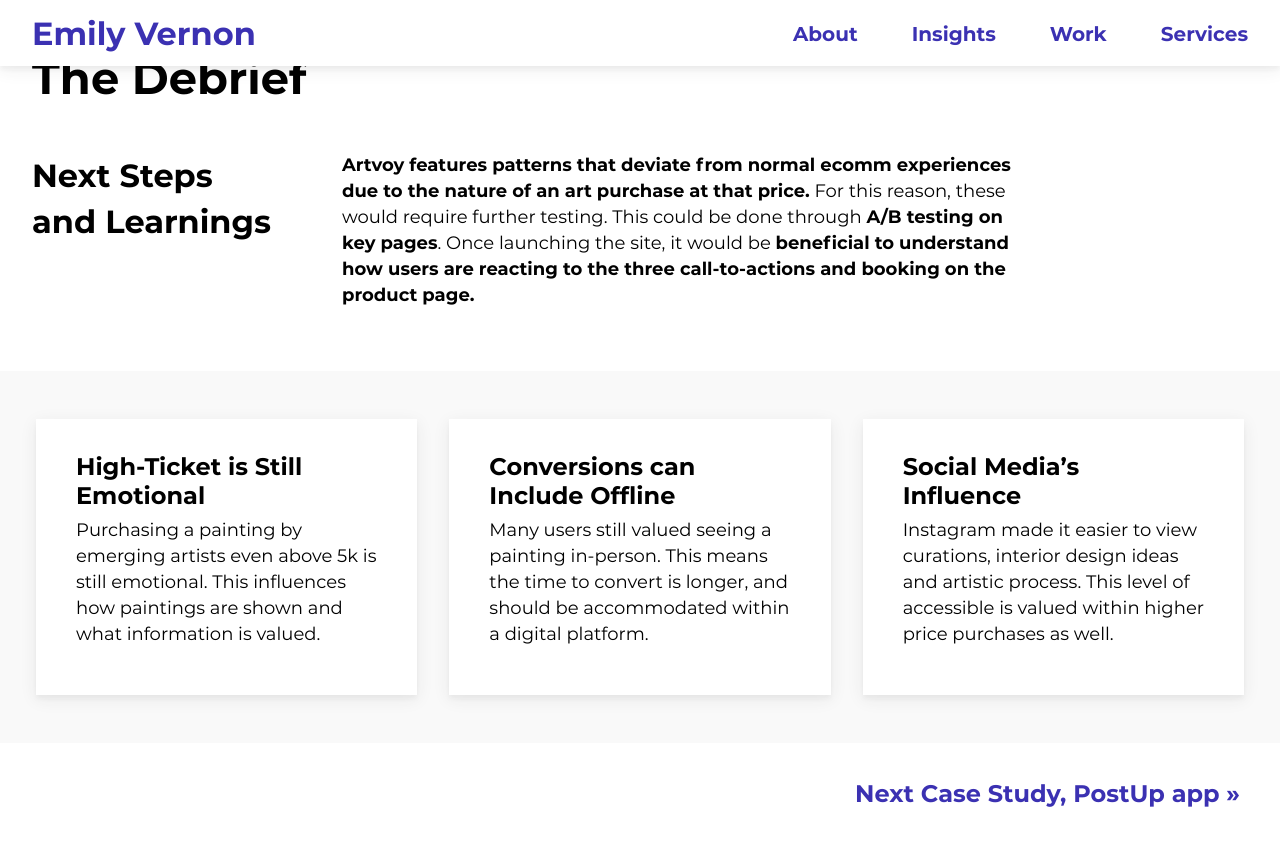
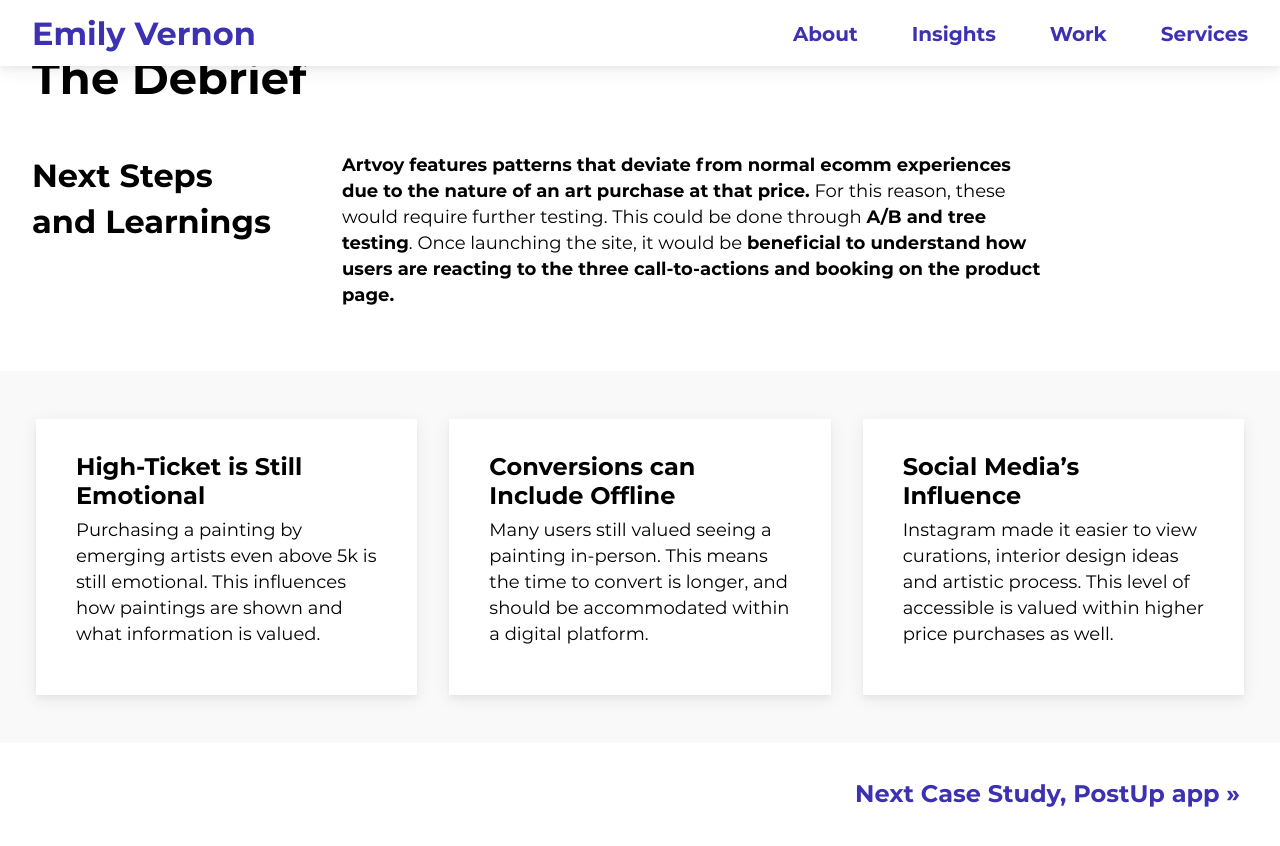
Before and after one commit to emilygv/emilyvernon.com, a Jekyll site: the page built from _casestudies/artvoy.md, in a window 1280 px wide and 900 px high, scrolled down 11742 px. Shown: the top 846 px of the window. Built offline with Jekyll 4.4.1, drawn with Linux system fonts in a browser that asks for light colours.

Commit message:
added tree testing

```diff
--- a/_casestudies/artvoy.md
+++ b/_casestudies/artvoy.md
@@ -137,7 +137,7 @@ content="Younger art collectors are provided **curated options to narrow their s
 
 {% include case_h3_block.html
 title="Next Steps <br>and Learnings"
-content="**Artvoy features patterns that deviate from normal ecomm experiences due to the nature of an art purchase at that price.** For this reason, these would require further testing. This could be done through **A/B testing on key pages**. Once launching the site, it would be **beneficial to understand how users are reacting to the three call-to-actions and booking on the product page.**" %}
+content="**Artvoy features patterns that deviate from normal ecomm experiences due to the nature of an art purchase at that price.** For this reason, these would require further testing. This could be done through **A/B and tree testing**. Once launching the site, it would be **beneficial to understand how users are reacting to the three call-to-actions and booking on the product page.**" %}
 
 {% capture info-highlight %}
 #### High-Ticket is Still Emotional
```
